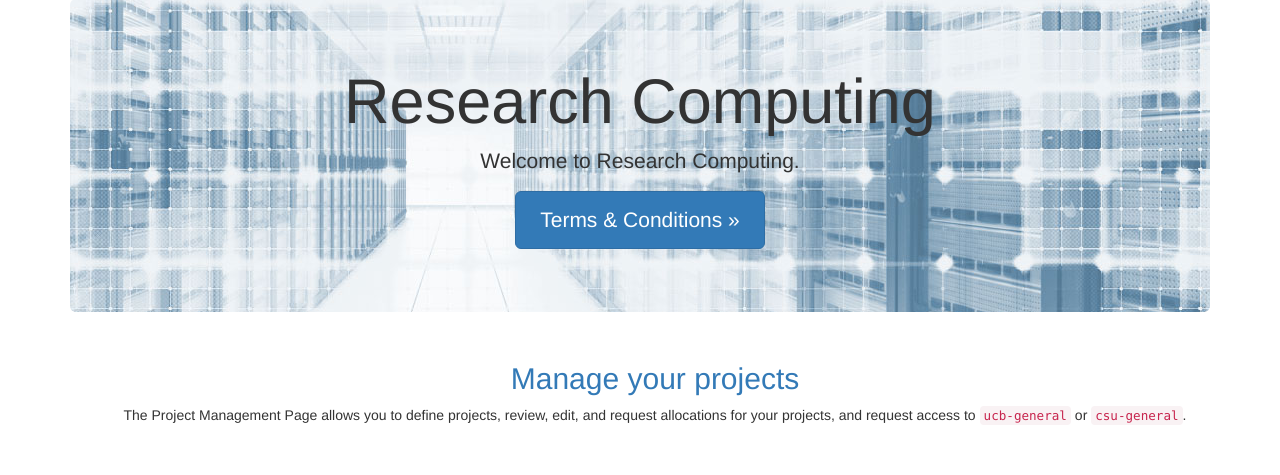
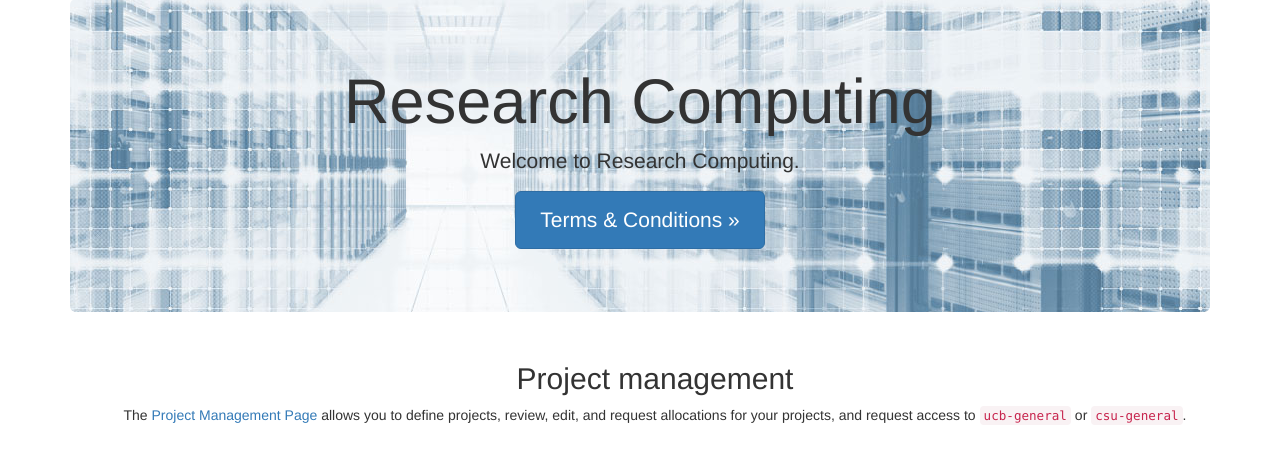
Before and after one commit to ResearchComputing/RCAMP, a Django app: page / in a window 1280 px wide. Shown: the part 403-878 px from the top of the page. Run offline with Django 3.2, Linux system fonts and the light colour scheme; a user stored in the database is signed in; parts of the project's set-up code (start-up, migrations or seed data) failed here and were passed over; some libraries are stand-ins or nearby versions.

Commit message:
Make index links a bit more obvious / standard (#201)

```diff
--- a/rcamp/rcamp/templates/index.html
+++ b/rcamp/rcamp/templates/index.html
@@ -17,25 +17,27 @@
 <div class="row">
   {% if user.is_authenticated %}
   <div class="col-md-12 text-center">
-    <h2><a href="/projects/list">Manage your projects</a></h2>
+    <h2>Project management</h2>
     <p>
-      The Project Management Page allows you to define projects, review,
-      edit, and request allocations for your projects, and request access
+      The <a href="/projects/list">Project Management Page</a> allows
+      you to define projects, review, edit, and request allocations
+      for your projects, and request access
       to <code>ucb-general</code> or <code>csu-general</code>.
     </p>
   </div>
   {% else %}
 
   <div class="col-md-4 col-md-offset-1 text-center">
-    <h2><a href="{% url 'accounts:account-request-reason' %}">Request an account</a></h2>
-    <p>Request a Research Computing account to access our resources
-      and manage projects.</p>
+    <h2>Account request</h2>
+    <p><a href="{% url 'accounts:account-request-reason' %}">Request a
+      Research Computing account</a> to access our resources and
+      manage projects.</p>
   </div>
 
   <div class="col-md-4 col-md-offset-2 text-center">
-    <h2><a href="/login">Sign in</a></h2>
-    <p>Request general compute access or manage your projects and
-    allocation requests.</p>
+    <h2>Sign in</h2>
+    <p><a href="/login">Sign in</a> to request compute access or
+    manage your projects and allocation requests.</p>
   </div>
   {% endif %}
 </div>
```
